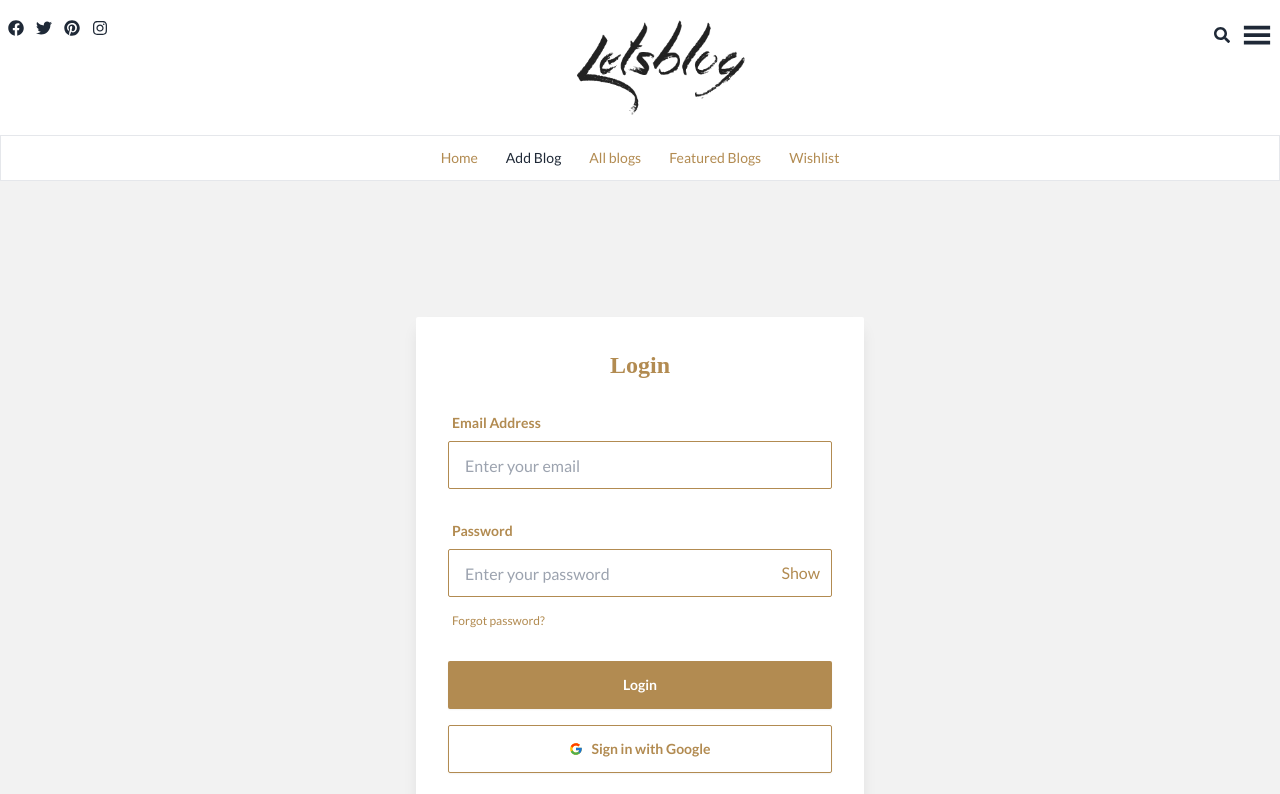
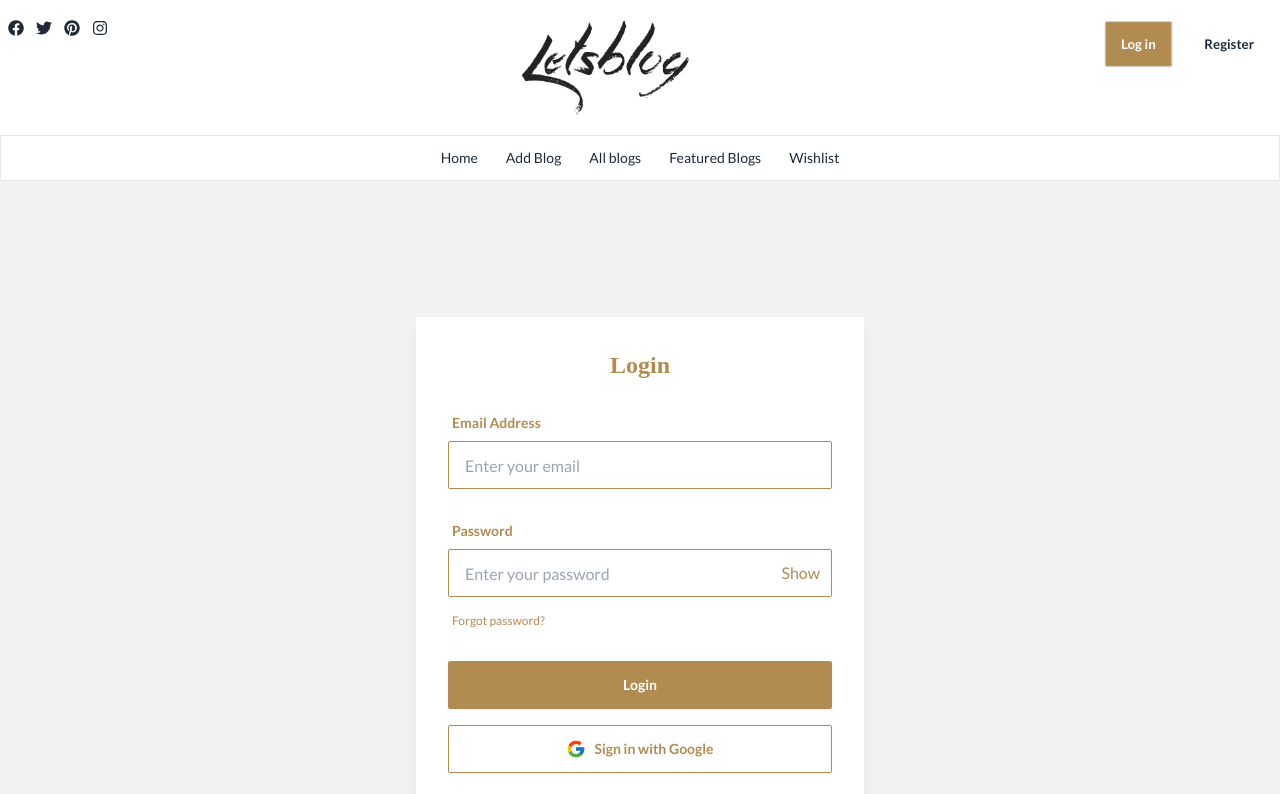
Before and after one commit to DKAbir111/Let-s-Blog-Client, a React (Vite) app: page /auth/login in a window 1280 px wide. Shown: the top 794 px of the page. Built offline with nearby package versions, Linux system fonts and the light colour scheme; no server answers; a web font is replaced by a local one.

Commit message:
add extra all routes

```diff
--- a/src/Provider/AuthProvider.jsx
+++ b/src/Provider/AuthProvider.jsx
@@ -1,4 +1,4 @@
-import { createUserWithEmailAndPassword, GoogleAuthProvider, onAuthStateChanged, signInWithEmailAndPassword, signInWithPopup } from "firebase/auth";
+import { createUserWithEmailAndPassword, GoogleAuthProvider, onAuthStateChanged, signInWithEmailAndPassword, signInWithPopup, signOut } from "firebase/auth";
 import AuthContext from "../context/AuthContext";
 import PropTypes from 'prop-types'
 import auth from "../Firebase/Firebase.init";
@@ -10,6 +10,7 @@ export default function AuthProvider({ children }) {
     useEffect(() => {
         const unsubscribe = onAuthStateChanged(auth, currentUser => {
             setUser(currentUser);
+            console.log(currentUser)
         })
         return () => unsubscribe();
     }, [])
@@ -31,11 +32,17 @@ export default function AuthProvider({ children }) {
         return signInWithPopup(auth, provider)
     }
 
+    //logout
+    const logOut = () => {
+        return signOut(auth)
+    }
+
     const authInfo = {
         createUser,
         loginUser,
         user,
-        googleSignin
+        googleSignin,
+        logOut,
     }
     return (
 
--- a/src/components/Navbar.jsx
+++ b/src/components/Navbar.jsx
@@ -1,4 +1,4 @@
-import { NavLink } from "react-router-dom";
+import { Link, NavLink } from "react-router-dom";
 import TopBar from "./TopBar";
 
 export default function Navbar() {
@@ -7,11 +7,11 @@ export default function Navbar() {
             <TopBar />
             <nav className=" bg-base-100 border p-3 hidden md:block">
                 <ul className="flex justify-center gap-7 font-lato text-sm">
-                    <li><NavLink>Home</NavLink>  </li>
+                    <li><Link>Home</Link>  </li>
                     <li><NavLink to={'/add-blog'}>Add Blog</NavLink>  </li>
-                    <li><NavLink>All blogs</NavLink>  </li>
-                    <li><NavLink> Featured Blogs</NavLink>  </li>
-                    <li><NavLink>Wishlist</NavLink>  </li>
+                    <li><NavLink to={'/all-blog'}>All blogs</NavLink>  </li>
+                    <li><NavLink to={'/featured-blog'}> Featured Blogs</NavLink>  </li>
+                    <li><NavLink to={'/wish-list'}>Wishlist</NavLink>  </li>
                 </ul>
             </nav>
         </div>
--- a/src/components/TopBar.jsx
+++ b/src/components/TopBar.jsx
@@ -1,9 +1,12 @@
+import { useContext } from 'react';
 import logo from '../assets/letsblog.png'
 import { FaFacebook, FaInstagram, FaPinterest, FaSearch, FaTwitter } from "react-icons/fa";
 import { GiHamburgerMenu } from "react-icons/gi";
 import { Link } from 'react-router-dom';
+import AuthContext from '../context/AuthContext';
 
 export default function TopBar() {
+    const { user, logOut } = useContext(AuthContext)
     return (
         <section className='py-2 md:py-5 px-2 bg-base-100'>
             <nav className='flex justify-between container mx-auto items-start'>
@@ -17,16 +20,26 @@ export default function TopBar() {
                     <img src={logo} alt="Blog Logo" className='w-1/4 md:w-1/3' />
                 </div>
                 <div className='flex items-center '>
-                    <div className="drawer drawer-end">
+                    <div className="drawer drawer-end font-lato">
                         <input id="my-drawer-4" type="checkbox" className="drawer-toggle" />
                         <div className="drawer-content">
                             {/* Page content here */}
                             <label htmlFor="my-drawer-4" className="flex gap-3 items-center cursor-pointer">
-                                <FaSearch />
-                                <GiHamburgerMenu className='text-3xl' />
+                                <FaSearch className='md:hidden' />
+                                <GiHamburgerMenu className='text-3xl md:hidden' />
+                                {
+                                    user?.email ?
+                                        <>
+                                            <button className='hidden md:block btn btn-active bg-[#b28b51] rounded-sm text-white' onClick={logOut}>Log out</button>
+                                        </> :
+                                        <>
+                                            <Link to={'/auth/login'}>  <button className='hidden md:block btn btn-active bg-[#b28b51] rounded-sm text-white'>Log in</button></Link>
+                                            <Link to={'/auth/register'}>  <button className='hidden md:block btn btn-ghost rounded-sm'>Register</button></Link>
+                                        </>
+                                }
                             </label>
                         </div>
-                        <div className="drawer-side">
+                        <div className="drawer-side z-10">
                             <label htmlFor="my-drawer-4" aria-label="close sidebar" className="drawer-overlay"></label>
                             <ul className="menu bg-base-200 text-base-content min-h-screen w-72 p-4">
                                 {/* Sidebar content here */}
--- a/src/pages/AddBlog.jsx
+++ b/src/pages/AddBlog.jsx
@@ -107,7 +107,7 @@ const AddBlog = () => {
                 <div>
                     <button
                         type="submit"
-                        className="w-full btn btn-active hover:bg-black hover:text-white rounded-sm"
+                        className="w-full btn btn-active hover:bg-[#b28b51] hover:text-white rounded-sm"
                     >
                         Submit
                     </button>
--- /dev/null
+++ b/src/pages/AllBlogs/AllBlogs.jsx
@@ -0,0 +1,7 @@
+export default function AllBlogs() {
+    return (
+        <div>
+            All blogs
+        </div>
+    )
+}
--- /dev/null
+++ b/src/pages/FeaturedBlog/FeaturedBlog.jsx
@@ -0,0 +1,7 @@
+export default function FeaturedBlog() {
+    return (
+        <div>
+
+        </div>
+    )
+}
--- a/src/pages/Login.jsx
+++ b/src/pages/Login.jsx
@@ -108,7 +108,7 @@ export default function Login() {
                         className="btn bg-white border border-[#b28b51] text-[#b28b51] flex items-center w-full py-3 rounded-sm"
                         onClick={handleGoogleSignIn}
                     >
-                        <FcGoogle />
+                        <FcGoogle className='text-xl' />
                         Sign in with Google
                     </button>
                 </div>
--- /dev/null
+++ b/src/pages/WishList/WishList.jsx
@@ -0,0 +1,7 @@
+export default function WishList() {
+    return (
+        <div>
+
+        </div>
+    )
+}
```
Also changed, not shown: src/routes/router.jsx (+15 -0 lines).
